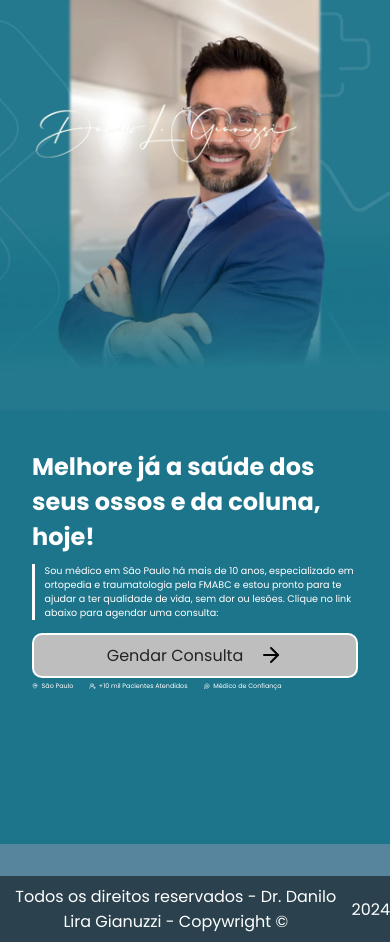
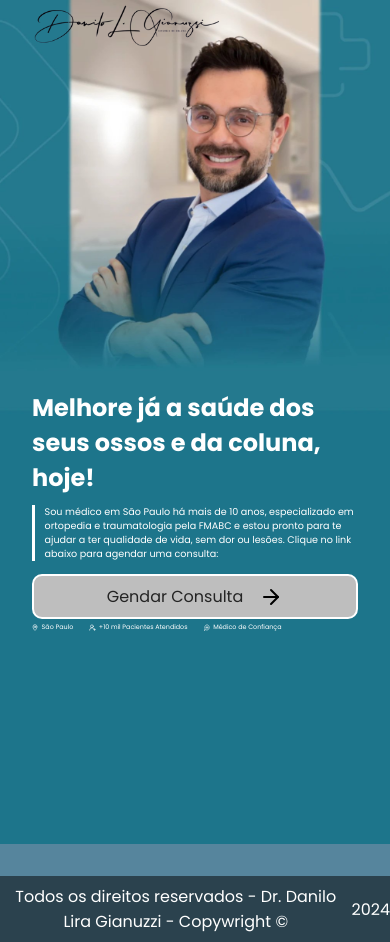
Before and after one commit to zabuzadev/dr-danilo, a plain HTML site: page index.html in a window 390 px wide. Drawn offline with Linux system fonts and the light colour scheme.

Commit message:
filter invert

```diff
--- a/css/style.css
+++ b/css/style.css
@@ -114,6 +114,12 @@ footer{
         background-position: top;
     }
 
+    main .assinatura{
+        width: 12em;
+        filter: invert(1);
+        margin-top: 0em;
+    }
+
     main{
         margin: 0 2em;
     }
```
